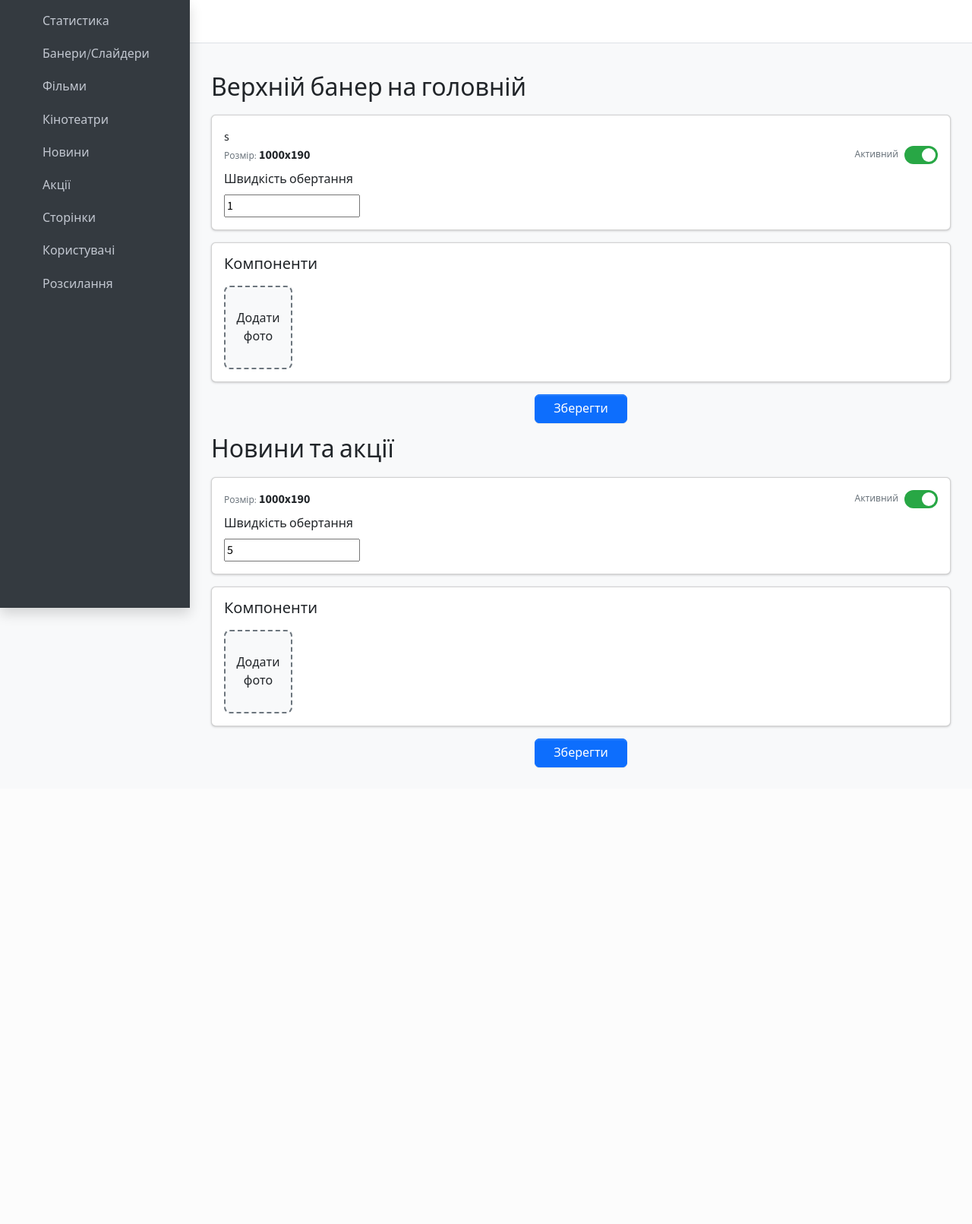
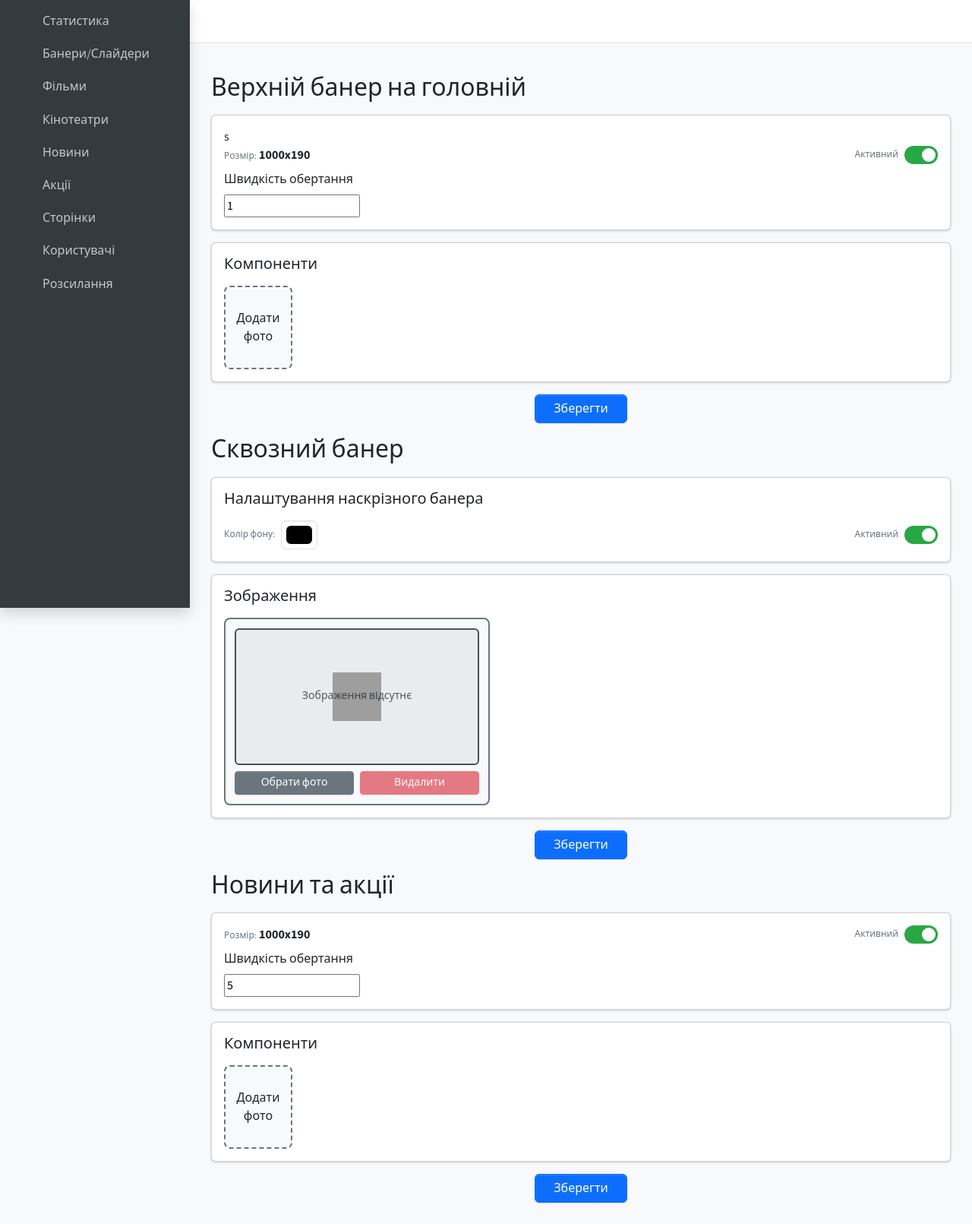
Before and after one commit to maksirh/kinoCMS, a Django app: page /adminlte/banners/ in a window 1280 px wide. Shown: the whole page at 76% size. Before the commit the page ends 1011 px from the top, so only its background shows below. Run offline with Django 5.2, Linux system fonts and the light colour scheme; tables that the repository leaves empty hold one stand-in row (values such as "Sample post"); some libraries are stand-ins or nearby versions; grey boxes are pictures that could not be loaded.

Commit message:
add update through banner

```diff
--- a/src/core/adminlte/forms.py
+++ b/src/core/adminlte/forms.py
@@ -1,5 +1,5 @@
 from django import forms
-from src.cms.models import BannerComponent, Banner
+from src.cms.models import BannerComponent, Banner, ThroughBanner
 from django.forms import ModelForm, inlineformset_factory, modelformset_factory
 
 
@@ -17,6 +17,42 @@ class BannerComponentForm(forms.ModelForm):
         fields = ["image", "url", "text"]
 
 
+class ThroughBannerForm(forms.ModelForm):
+    class Meta:
+        model = ThroughBanner
+        fields = ["is_active", "background"]
+        widgets = {
+            'background': forms.TextInput(attrs={
+                'type': 'color',
+                'class': 'form-control form-control-color',
+                'title': 'Оберіть колір фону'
+            }),
+        }
+
+class SimpleImageComponentForm(forms.ModelForm):
+    class Meta:
+        model = BannerComponent
+        fields = ["image"]
+
+ThroughBannerFormSet = modelformset_factory(
+    BannerComponent,
+    form=SimpleImageComponentForm,
+    extra=1,
+    max_num=1,
+    validate_max=True,
+    can_delete=False
+)
+
+
+ThroughBannerFormSet = modelformset_factory(
+    BannerComponent,
+    form=SimpleImageComponentForm,
+    extra=1,
+    max_num=1,
+    validate_max=True,
+    can_delete=False
+)
+
 
 BannerComponentFormSet = modelformset_factory(
     BannerComponent,
--- a/src/core/adminlte/templates/adminlte/banners_edit.html
+++ b/src/core/adminlte/templates/adminlte/banners_edit.html
@@ -165,8 +165,76 @@
 
   </form>
 
-    <h2 class="mb-3">Новини та акції</h2>
-  <form method="post" enctype="multipart/form-data" action="{% url 'adminlte:news_banner_update' %}">
+    <h2 class="mb-3">Сквозний банер</h2>
+
+    <form method="post" enctype="multipart/form-data" action="{% url 'adminlte:banners_through_update' %}">
+  {% csrf_token %}
+
+  <div class="card p-3 mb-3">
+    <h5 class="mb-3">Налаштування наскрізного банера</h5>
+    <div class="d-flex justify-content-between align-items-center">
+
+      <div class="d-flex align-items-center gap-2">
+        <span class="mini-label">Колір фону:</span>
+        {{ form_through.background }} </div>
+
+      <div class="d-flex align-items-center gap-2">
+        <span class="mini-label">Активний</span>
+        <label class="switch">
+          {{ form_through.is_active.as_widget|safe }}
+          <span class="slider"></span>
+        </label>
+      </div>
+
+    </div>
+  </div>
+
+<div class="card p-3">
+  <h5 class="mb-3">Зображення</h5>
+
+  {{ formset_through.management_form }}
+
+  <div class="comp-grid" id="grid-through">
+      {% for f in formset_through %}
+  {% for h in f.hidden_fields %}{{ h }}{% endfor %}
+
+  <div class="comp-card component-item" style="width: 100%; max-width: 350px;">
+
+    <div class="preview-box mb-2" data-preview style="height: 180px; overflow: hidden;">
+        {% if f.instance.pk and f.instance.image %}
+          <img src="{{ f.instance.image.url }}" style="width:100%; height:100%; object-fit:cover;">
+        {% else %}
+          <span class="text-muted">Зображення відсутнє</span>
+        {% endif %}
+    </div>
+
+    <div class="d-flex gap-2">
+        <button class="btn btn-secondary btn-sm w-50" type="button" onclick="chooseFile(this)">
+             {% if f.instance.image %}Змінити{% else %}Обрати фото{% endif %}
+        </button>
+
+        <button class="btn btn-danger btn-sm w-50" type="button" onclick="clearImage(this)"
+                {% if not f.instance.image %}disabled{% endif %}>
+             Видалити
+        </button>
+    </div>
+
+    <div class="file-holder d-none">
+      {{ f.image }}
+    </div>
+
+  </div>
+{% endfor %}
+  </div>
+</div>
+
+  <div class="text-center my-3">
+    <button type="submit" class="btn btn-primary px-4">Зберегти</button>
+  </div>
+
+</form>
+
+    <h2 class="mb-3">Новини та акції</h2><form method="post" enctype="multipart/form-data" action="{% url 'adminlte:news_banner_update' %}">
     {% csrf_token %}
 
     <div class="card p-3 mb-3">
@@ -292,6 +360,26 @@
     }
   }
 
+  function clearImage(btn) {
+    const card = btn.closest('.comp-card');
+    const preview = card.querySelector('[data-preview]');
+    const fileInput = card.querySelector('.file-holder input[type="file"]');
+
+    const clearCheckbox = card.querySelector('.file-holder input[type="checkbox"]');
+
+    if (clearCheckbox) {
+        clearCheckbox.checked = true;
+    }
+
+    if (fileInput) {
+        fileInput.value = "";
+    }
+
+    preview.innerHTML = '<span class="text-danger">Буде видалено після збереження</span>';
+
+    btn.disabled = true;
+}
+
   function markDelete(el){
     const card = el.closest('.comp-card');
     const del = card.querySelector('.delete-holder input[type="checkbox"]');
--- a/src/core/adminlte/urls.py
+++ b/src/core/adminlte/urls.py
@@ -1,5 +1,5 @@
 from django.urls import path
-from .views import index, banners_top_update, films, banners_edit, news_and_actions_update
+from .views import index, banners_top_update, films, banners_edit, news_and_actions_update, through_banner_update
 from django.conf import settings
 from django.conf.urls.static import static
 
@@ -11,6 +11,7 @@ urlpatterns = [
     path('bannersandsliders/', banners_edit, name='banners'),
     path('banners/top/update/', banners_top_update, name='banners_top_update'),
     path('banners/news/update/', news_and_actions_update, name='news_banner_update'),
+    path('baneers/through/update/', through_banner_update, name='banners_through_update'),
     path('banners/', banners_edit, name='films'),
     path('films', films, name='films'),
 
--- a/src/core/adminlte/views.py
+++ b/src/core/adminlte/views.py
@@ -1,12 +1,11 @@
 from django.shortcuts import render, redirect, get_object_or_404
 from .forms import *
 from django.contrib import messages
-from src.cms.models import BannerComponent
+from src.cms.models import BannerComponent, ThroughBanner
 from django.forms import formset_factory
 
 def index(request):
     return render(request, 'adminlte/dashboard.html')
-
 
 
 def banners_edit(request):
@@ -18,16 +17,21 @@ def banners_edit(request):
     if banner_news is None:
         banner_news = Banner.objects.create(speed=5, is_active=True, is_promo=False)
 
+    banner_through = ThroughBanner.objects.first()
+    if banner_through is None:
+        banner_through = ThroughBanner.objects.create(is_active=True, background="#FFFFFF")
+
     form_top = BannerForm(instance=banner_top, prefix="top_main")
-    formset_top = BannerComponentFormSet(
-        queryset=banner_top.banner_component.all(),
-        prefix='top_items',
-    )
+    formset_top = BannerComponentFormSet(queryset=banner_top.banner_component.all(), prefix='top_items')
 
     form_news = BannerForm(instance=banner_news, prefix="news_main")
-    formset_news = BannerComponentFormSet(
-        queryset=banner_news.banner_component.all(),
-        prefix='news_items',
+    formset_news = BannerComponentFormSet(queryset=banner_news.banner_component.all(), prefix='news_items')
+
+    form_through = ThroughBannerForm(instance=banner_through, prefix="through_main")
+
+    formset_through = ThroughBannerFormSet(
+        queryset=banner_through.banner_component.all(),
+        prefix='through_items'
     )
 
     return render(request, "adminlte/banners_edit.html", {
@@ -35,8 +39,50 @@ def banners_edit(request):
         "formset_top": formset_top,
         "form_news": form_news,
         "formset_news": formset_news,
+
+        "form_through": form_through,
+        "formset_through": formset_through,
     })
 
+
+def through_banner_update(request):
+    banner = ThroughBanner.objects.first()
+    if not banner:
+        banner = ThroughBanner.objects.create(is_active=True, background="#FFFFFF")
+
+    if request.method == "POST":
+        form = ThroughBannerForm(request.POST, instance=banner, prefix="through_main")
+
+        formset = ThroughBannerFormSet(
+            request.POST, request.FILES,
+            queryset=banner.banner_component.all(),
+            prefix="through_items"
+        )
+
+        if form.is_valid() and formset.is_valid():
+            banner_instance = form.save()
+
+            instances = formset.save(commit=False)
+            for comp in instances:
+                comp.save()
+                banner_instance.banner_component.clear()
+                banner_instance.banner_component.add(comp)
+
+            return redirect("adminlte:banners")
+        else:
+            print("Through Banner Errors:", form.errors, formset.errors)
+
+    else:
+        form = ThroughBannerForm(instance=banner, prefix="through_main")
+        formset = ThroughBannerFormSet(
+            queryset=banner.banner_component.all(),
+            prefix="through_items"
+        )
+
+    return render(request, "adminlte/through_banner_edit.html", {
+        "form_through": form,
+        "formset_through": formset,
+    })
 
 def banners_top_update(request):
     banner = Banner.objects.order_by('pk').filter(is_promo=True).first()
```
